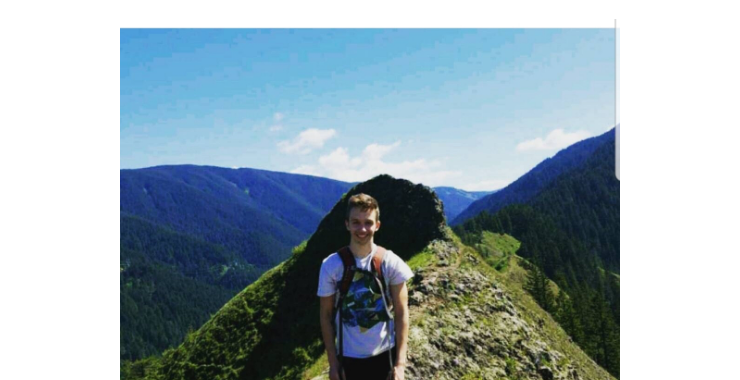
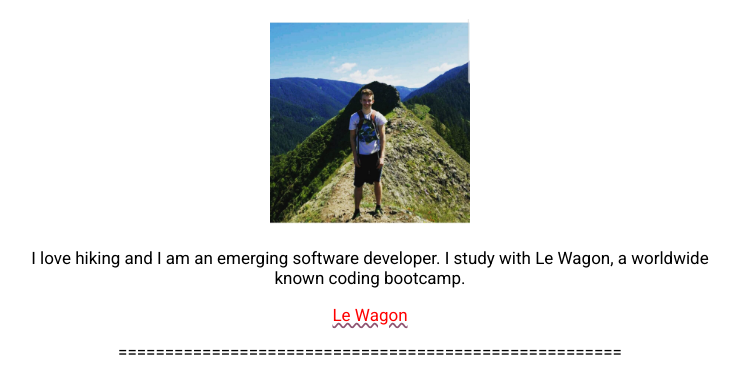
Before and after one commit to derric-d/profile, a plain HTML site: page index.html in a window 1280 px wide. Shown: the part 62-442 px from the top of the page, without its empty margins (270-1010 px from the left). Drawn offline with Linux system fonts and the light colour scheme.

Commit message:
make my profile prettier

```diff
--- a/index.html
+++ b/index.html
@@ -12,7 +12,7 @@
 
   <div class="container">
     <h1>Hey, I'm Derric!</h1>
-    <img src="images/profile_pic.jpg" alt="Derric Donehoo" width="500px">
+    <img src="images/profile_pic.jpg" alt="Derric Donehoo" width="200px">
     <p>I love hiking and I am an emerging software developer. I study with Le Wagon, a worldwide known coding bootcamp.</p>
     <a href="https://www.lewagon.com/" id="lewagon_link">Le Wagon</a>
     <p>======================================================</p>
```
